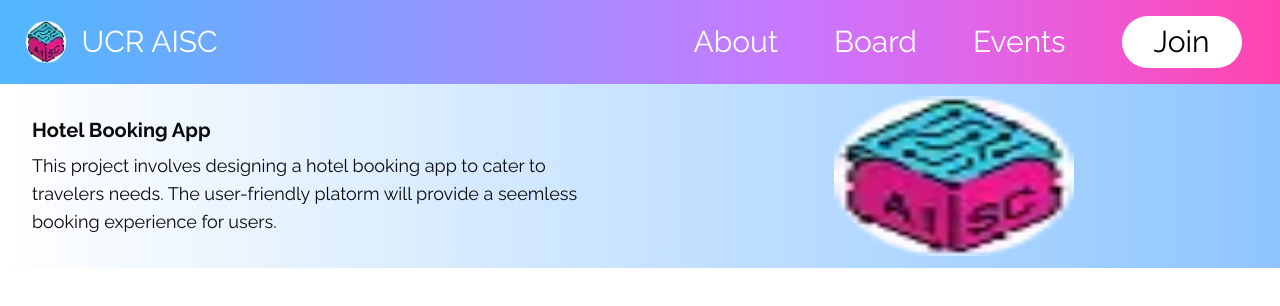
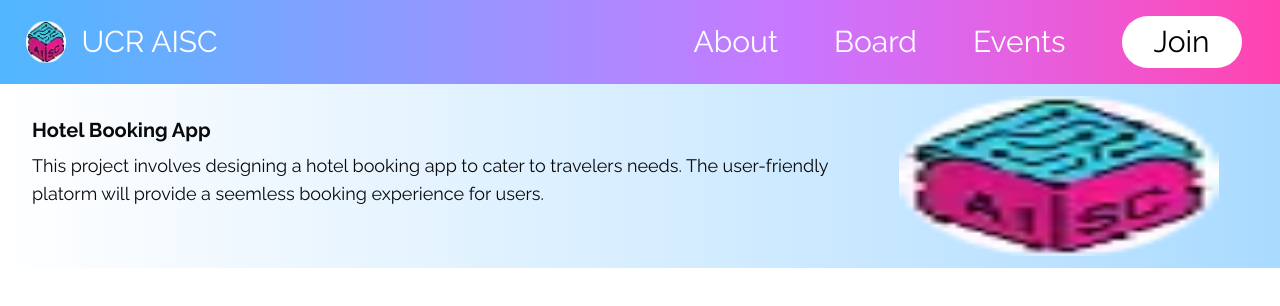
Before and after one commit to acm-ucr/aisc, a Next.js app: page /projects in a window 1280 px wide. Shown: the top 306 px of the page. Built offline with nearby package versions, Linux system fonts and the light colour scheme.

Commit message:
Made more changes to HotelBookingApp component

```diff
--- a/src/components/projects/HotelBookingApp.tsx
+++ b/src/components/projects/HotelBookingApp.tsx
@@ -3,8 +3,8 @@ import Logo from "@/public/aisc_logo.webp";
 
 const HotelBookingApp = () => {
   return (
-    <div className="flex flex-row items-start bg-gradient-to-r from-white to-blue-300 p-3">
-      <div className="flex w-1/2 flex-col gap-2 p-5">
+    <div className="to-aisc-blue/50 flex flex-row items-start bg-gradient-to-r from-white p-3">
+      <div className="flex w-2/3 flex-col gap-2 p-5">
         <p className="text-xl font-bold">Hotel Booking App</p>
         <p className="text-lg">
           This project involves designing a hotel booking app to cater to
@@ -13,7 +13,7 @@ const HotelBookingApp = () => {
         </p>
       </div>
       <Image
-        className="mx-auto h-40 w-60 rounded-2xl"
+        className="mx-auto h-[20vh] w-[25vw] rounded-2xl"
         src={Logo}
         alt="Hotel Booking App Logo"
       />
```
